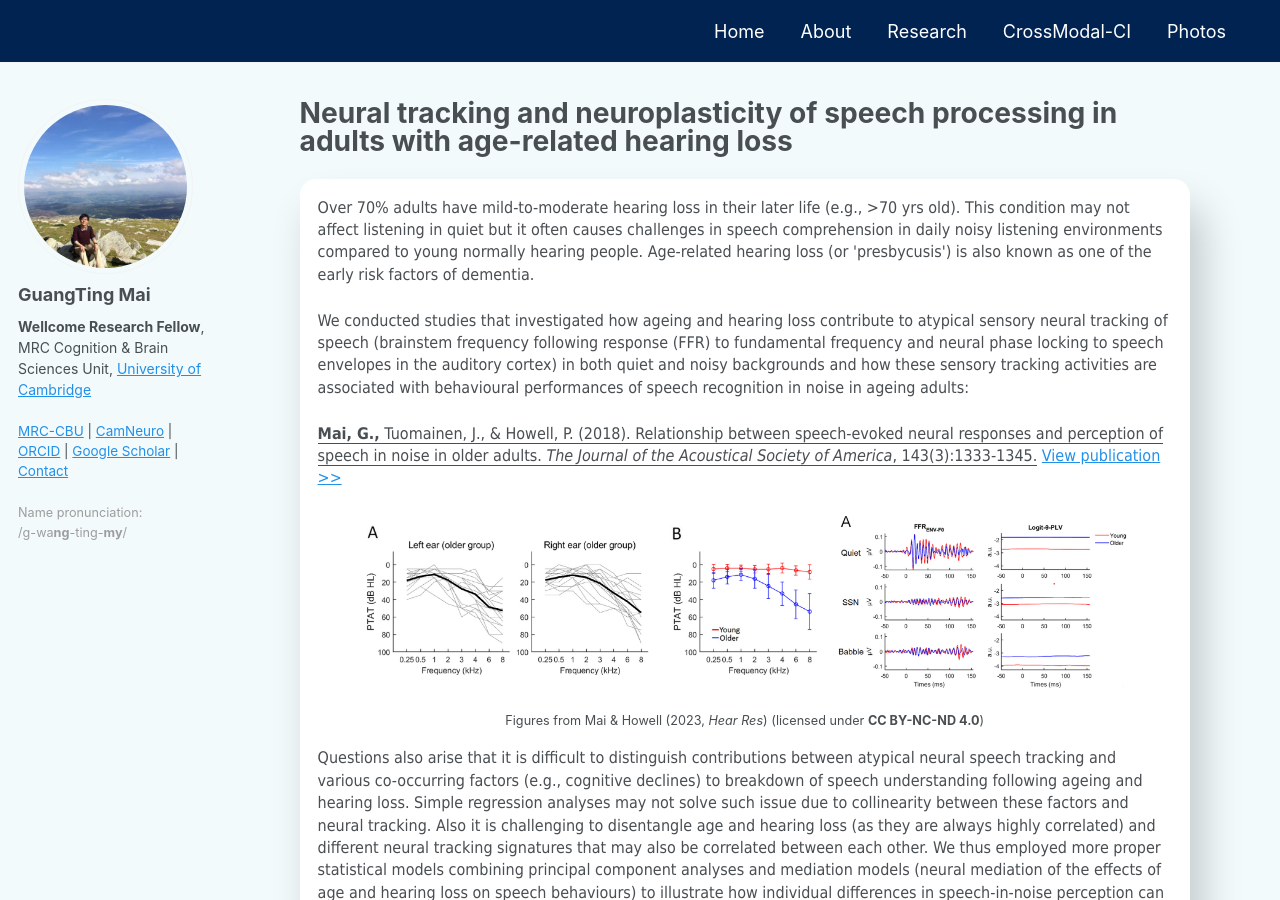
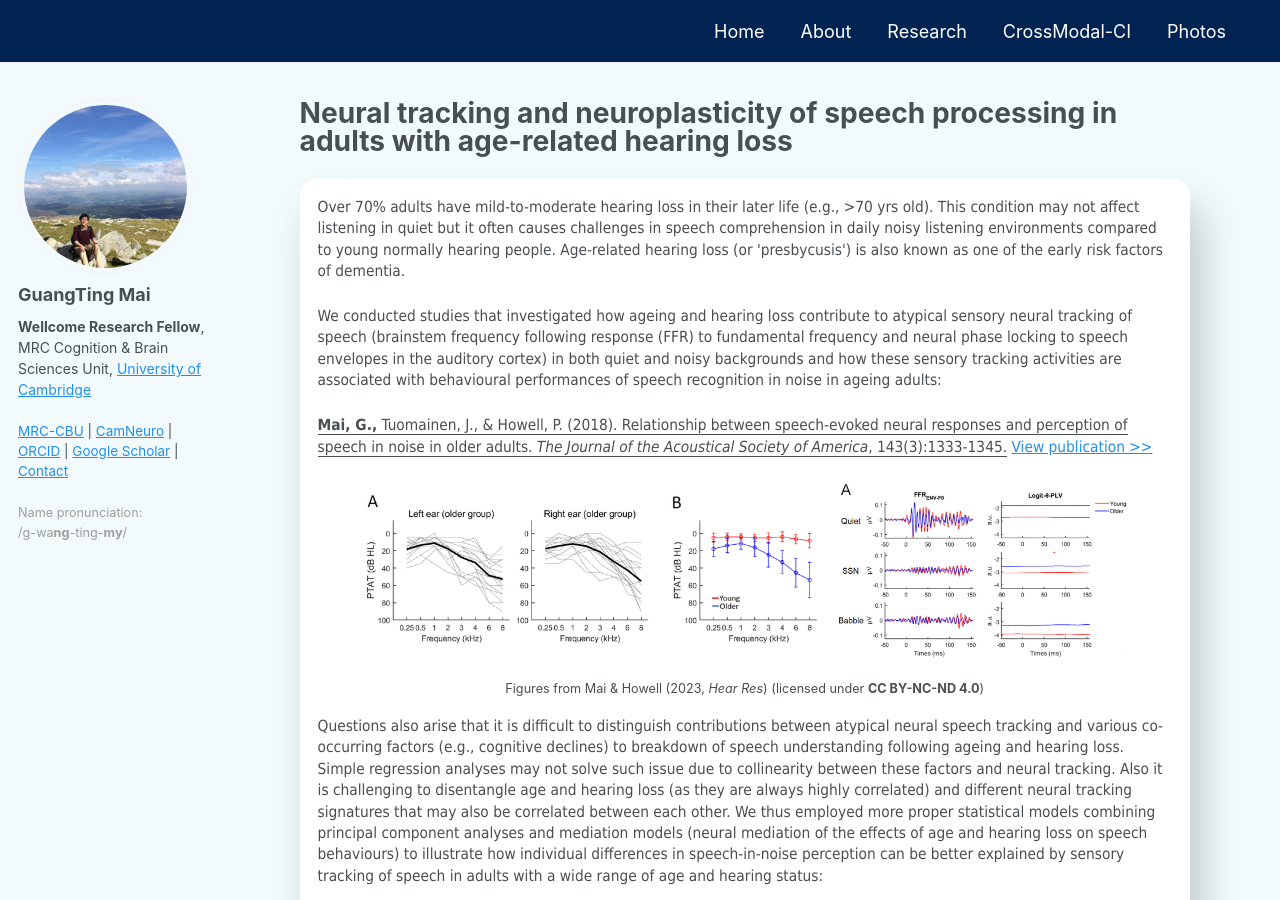
Before and after one commit to guangtingmai/guangtingmai.github.io, a Jekyll site: the page built from _pages/neuraltrack-hearingloss.html, in a window 1280 px wide and 900 px high. Built offline with Jekyll 4.4.1, drawn with Linux system fonts in a browser that asks for light colours.

Commit message:
Update neuraltrack-hearingloss.html

```diff
--- a/_pages/neuraltrack-hearingloss.html
+++ b/_pages/neuraltrack-hearingloss.html
@@ -4,21 +4,21 @@
 permalink: /neuraltrack-hearingloss/
 author_profile: true
 ---
-<p><div class="white-frame"><span style="font-size: 12pt;font-family: Tahoma;line-height: 1.4;display: block;margin-bottom: 0.1vh">Over 70% adults have mild-to-moderate hearing loss in their
+<p><div class="white-frame"><span style="font-size: 11.5pt;font-family: Tahoma;line-height: 1.4;display: block;margin-bottom: 0.1vh">Over 70% adults have mild-to-moderate hearing loss in their
   later life (e.g., >70 yrs old). This condition may not affect listening in quiet but it often causes challenges in speech comprehension in
   daily noisy listening environments compared to young normally hearing people. Age-related hearing loss (or 'presbycusis') is also known as one of the early
   risk factors of dementia.</span></p>
-<p><span style="font-size: 12pt;font-family: Tahoma;line-height: 1.4;display: block;margin-bottom: 0.1vh">We conducted studies that investigated how ageing and hearing
+<p><span style="font-size: 11.5pt;font-family: Tahoma;line-height: 1.4;display: block;margin-bottom: 0.1vh">We conducted studies that investigated how ageing and hearing
   loss contribute to atypical sensory neural tracking of speech (brainstem frequency following response (FFR) to fundamental frequency and neural
   phase locking to speech envelopes in the auditory cortex) in both quiet and noisy backgrounds and how these sensory tracking activities are
   associated with behavioural performances of speech recognition in noise in ageing adults:</span></p>
-<p><span style="font-size: 12pt;font-family: Tahoma;line-height: 1.4;display: block;margin-bottom: 0.1vh"><u><strong>Mai, G.,</strong> Tuomainen, J., & Howell, P. (2018). Relationship between speech-evoked neural responses and perception of speech in noise in older adults. <i>The Journal of the Acoustical Society of America</i>, 143(3):1333-1345.</u> <a href="https://pubs.aip.org/asa/jasa/article-abstract/143/3/1333/609610/Relationship-between-speech-evoked-neural?redirectedFrom=fulltext">View publication >></a></span></p>
+<p><span style="font-size: 11.5pt;font-family: Tahoma;line-height: 1.4;display: block;margin-bottom: 0.1vh"><u><strong>Mai, G.,</strong> Tuomainen, J., & Howell, P. (2018). Relationship between speech-evoked neural responses and perception of speech in noise in older adults. <i>The Journal of the Acoustical Society of America</i>, 143(3):1333-1345.</u> <a href="https://pubs.aip.org/asa/jasa/article-abstract/143/3/1333/609610/Relationship-between-speech-evoked-neural?redirectedFrom=fulltext">View publication >></a></span></p>
 <p align="center">
   <img src="https://guangtingmai.github.io/images/HearRes1.png" width="55%">
   <img src="https://guangtingmai.github.io/images/HearRes2.png" width="35%">
 </p>
 <p style="text-align:center;font-size:9.5pt;line-height:1.4;display: block;">Figures from Mai & Howell (2023, <i>Hear Res</i>) (licensed under <strong>CC BY-NC-ND 4.0</strong>)</p>
-<p><span style="font-size: 12pt;font-family: Tahoma;line-height: 1.4;display: block;margin-bottom: 0.1vh">Questions also arise that it is difficult to distinguish
+<p><span style="font-size: 11.5pt;font-family: Tahoma;line-height: 1.4;display: block;margin-bottom: 0.1vh">Questions also arise that it is difficult to distinguish
   contributions between atypical neural speech tracking and various co-occurring factors (e.g., cognitive declines) to breakdown of speech understanding following
   ageing and hearing loss. Simple regression analyses may not solve such issue due to collinearity between these factors and neural tracking. Also it is challenging
   to disentangle age and hearing loss (as they are always highly correlated) and different neural tracking signatures that may also be correlated between each other.
@@ -29,10 +29,10 @@
   <img src="https://guangtingmai.github.io/images/HearRes3.png" width="38%">
 </p>
 <p style="text-align:center;font-size:9.5pt;line-height:1.4;display: block;">Figure from Mai & Howell (2023, <i>Hear Res</i>) (licensed under <strong>CC BY-NC-ND 4.0</strong>)</p>
-<p><span style="font-size: 12pt;font-family: Tahoma;line-height: 1.4;display: block;margin-bottom: 0.1vh"><u><strong>Mai, G.,</strong> & Howell, P. (2023). The possible role of early-stage phase-locked neural activities in speech-in-noise perception in human adults across age and hearing loss. <i>Hearing Research</i>, 427:108647.</u> <a href="https://www.sciencedirect.com/science/article/pii/S0378595522002155">View publication >></a></span></div></p>
+<p><span style="font-size: 11.5pt;font-family: Tahoma;line-height: 1.4;display: block;margin-bottom: 0.1vh"><u><strong>Mai, G.,</strong> & Howell, P. (2023). The possible role of early-stage phase-locked neural activities in speech-in-noise perception in human adults across age and hearing loss. <i>Hearing Research</i>, 427:108647.</u> <a href="https://www.sciencedirect.com/science/article/pii/S0378595522002155">View publication >></a></span></div></p>
 
 <p><div class="white-frame"><span style="font-size: 14pt;font-family: Tahoma;line-height: 1.4;display: block;margin-bottom: 0.1vh"><strong>Neuroplasticity of speech processsing in noise in adults with age-related hearing loss</strong></span></p>
-<p><span style="font-size: 12pt;font-family: Tahoma;line-height: 1.4;display: block;margin-bottom: 0.1vh">We studied functional changes over time in temporal and
+<p><span style="font-size: 11.5pt;font-family: Tahoma;line-height: 1.4;display: block;margin-bottom: 0.1vh">We studied functional changes over time in temporal and
   frontal cortices using fNIRS in ageing adults with mild-to-moderate hearing loss following a training program of speech recognition under noisy
   backgrounds. We illustrated promising success in using fNIRS to observe neuroplasticity where we recorded significant improvements in brain
   functions (changes in auditory responses, listening efforts and functional connectivity) during speech-in-noise perception:</span></p>
@@ -40,6 +40,6 @@
   <img src="https://guangtingmai.github.io/images/braintop.png" width="58%">
 </p>
 <p style="text-align:center;font-size:9.5pt;line-height:1.4;display: block;">Figure from Mai et al. (2024, <i>Brain Topogr</i>) (licensed under <strong>CC BY 4.0</strong>)</p>
-<p><span style="font-size: 12pt;font-family: Tahoma;line-height: 1.4;display: block;margin-bottom: 0.1vh"><u><strong>Mai, G.</strong>, Jiang, Z., Wang, X., Tachtsidis, I., & Howell, P. (2024). Neuroplasticity of speech-in-noise processing in older adults assessed by functional near-infrared spectroscopy (fNIRS). <i>Brain Topography</i>, 37(6):1139-1157.</u> <a href="https://link.springer.com/article/10.1007/s10548-024-01070-2">View publication >></a></span></div></p>
+<p><span style="font-size: 11.5pt;font-family: Tahoma;line-height: 1.4;display: block;margin-bottom: 0.1vh"><u><strong>Mai, G.</strong>, Jiang, Z., Wang, X., Tachtsidis, I., & Howell, P. (2024). Neuroplasticity of speech-in-noise processing in older adults assessed by functional near-infrared spectroscopy (fNIRS). <i>Brain Topography</i>, 37(6):1139-1157.</u> <a href="https://link.springer.com/article/10.1007/s10548-024-01070-2">View publication >></a></span></div></p>
 
 <p span style="font-size:12pt;font-family:Tahoma;line-height:1;display:block"><a href="https://guangtingmai.github.io/research-content/"><< Back to Research</a></span></p>
```
